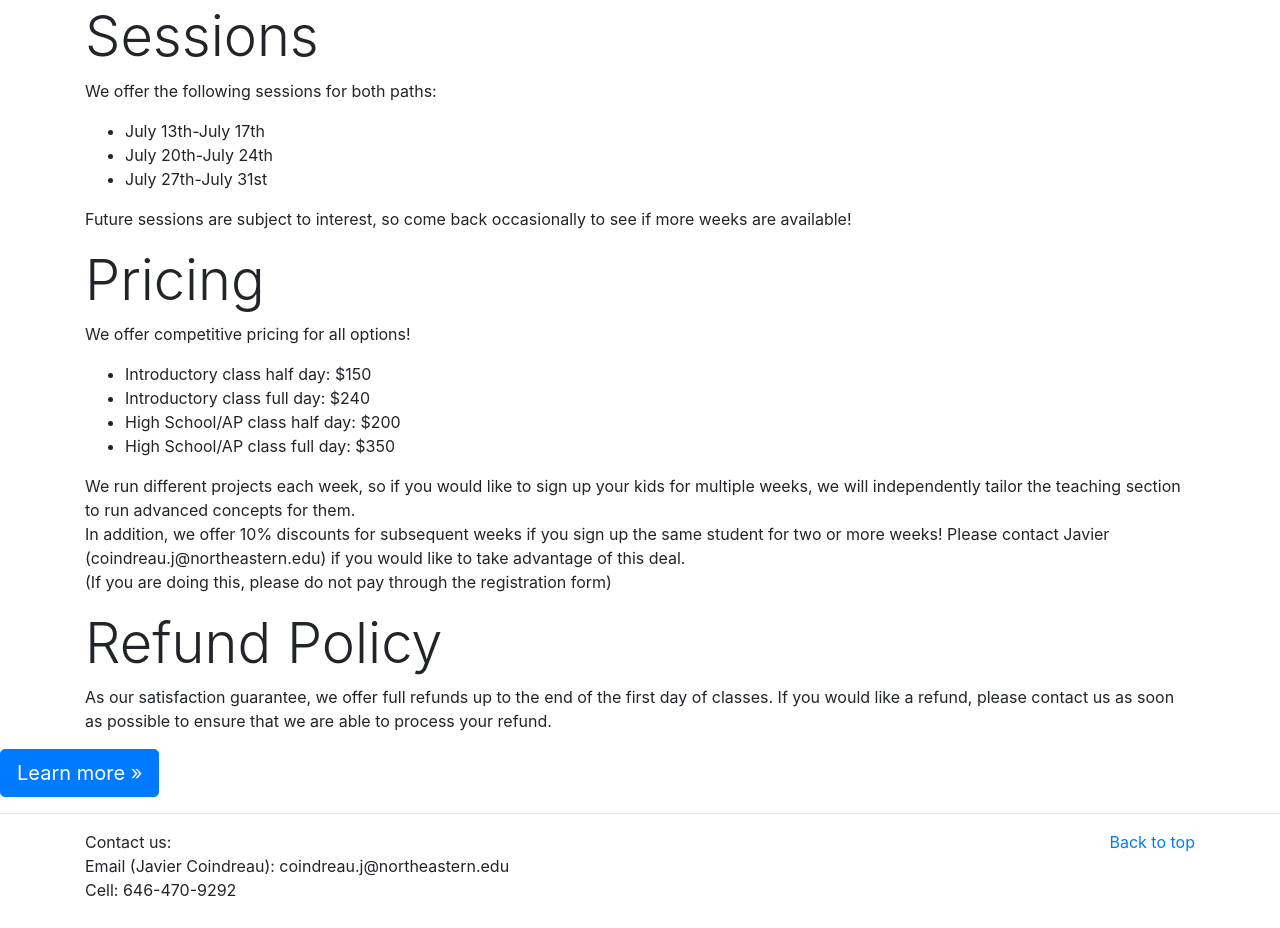
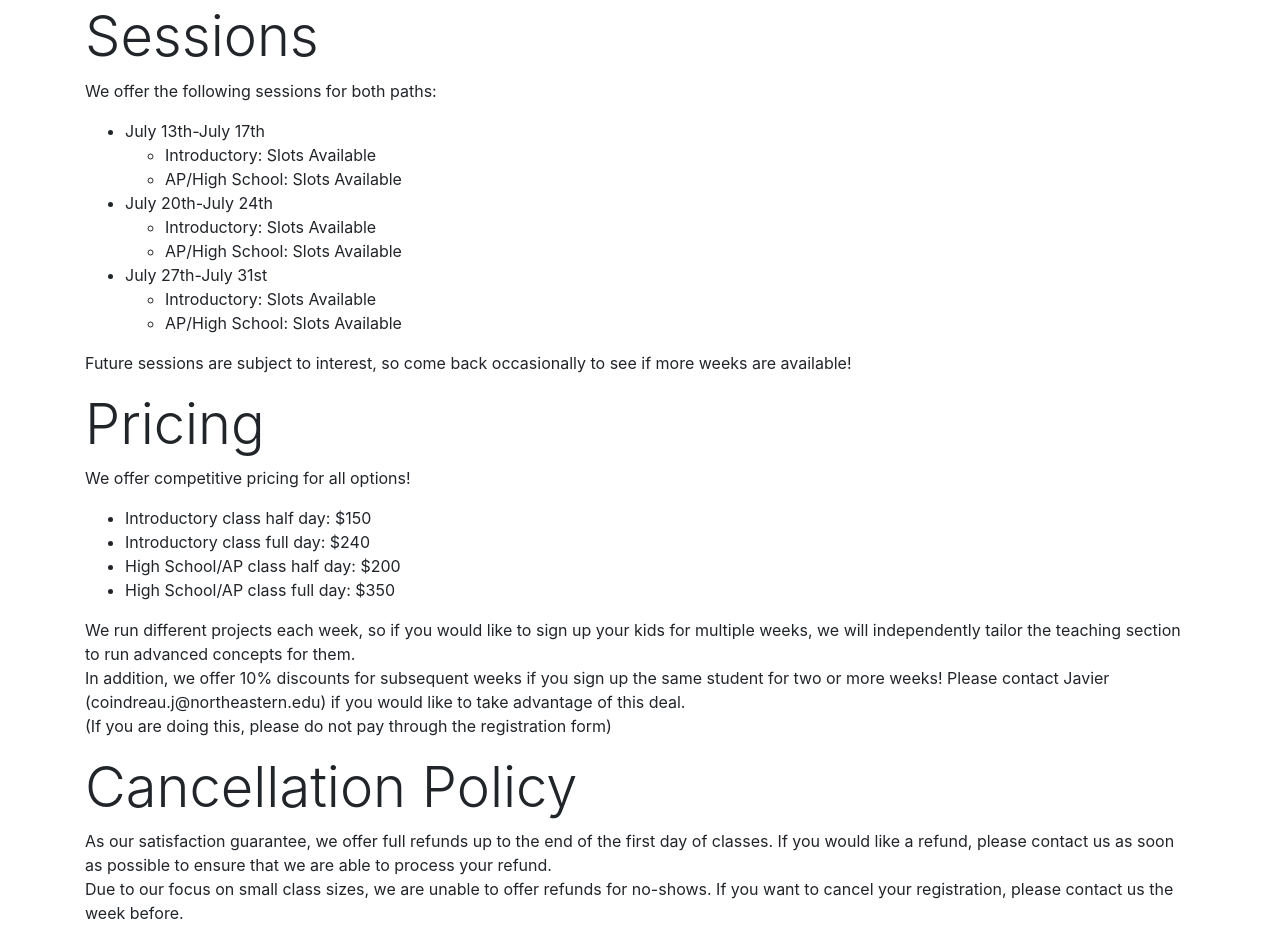
Before and after one commit to CodeFirst-Academy/codefirst-academy.github.io, a plain HTML site: page register.html in a window 1280 px wide. Shown: the part 443-1371 px from the top of the page. Drawn offline with nearby package versions, Linux system fonts and the light colour scheme.

Commit message:
disclaimer, cancellation, slots

```diff
--- a/register.html
+++ b/register.html
@@ -57,12 +57,36 @@
         <ul>
             <li>
                 July 13th-July 17th
+                <ul>
+                  <li>
+                    Introductory: Slots Available
+                  </li>
+                  <li>
+                    AP/High School: Slots Available
+                  </li>
+                </ul>
             </li>
             <li>
                 July 20th-July 24th
+                <ul>
+                  <li>
+                    Introductory: Slots Available
+                  </li>
+                  <li>
+                    AP/High School: Slots Available
+                  </li>
+                </ul>
             </li>
             <li>
                 July 27th-July 31st
+                <ul>
+                  <li>
+                    Introductory: Slots Available
+                  </li>
+                  <li>
+                    AP/High School: Slots Available
+                  </li>
+                </ul>
             </li>
 
         </ul>
@@ -93,9 +117,10 @@
              <br> In addition, we offer 10% discounts for subsequent weeks if you sign up the same student for two or more weeks!
              Please contact Javier (coindreau.j@northeastern.edu) if you would like to take advantage of this deal. <br>(If you are doing this, please do not pay through the registration form)
         </p>
-        <h1 class="display-4">Refund Policy</h1>
+        <h1 class="display-4">Cancellation Policy</h1>
         <p>As our satisfaction guarantee, we offer full refunds up to the end of the first day of classes. If you would like a refund, please contact us as soon as possible to ensure that
-            we are able to process your refund.
+            we are able to process your refund.<br>
+            Due to our focus on small class sizes, we are unable to offer refunds for no-shows. If you want to cancel your registration, please contact us the week before.
         </p>
 
 
```
Also changed, not shown: courses.html (+4 -2 lines).
